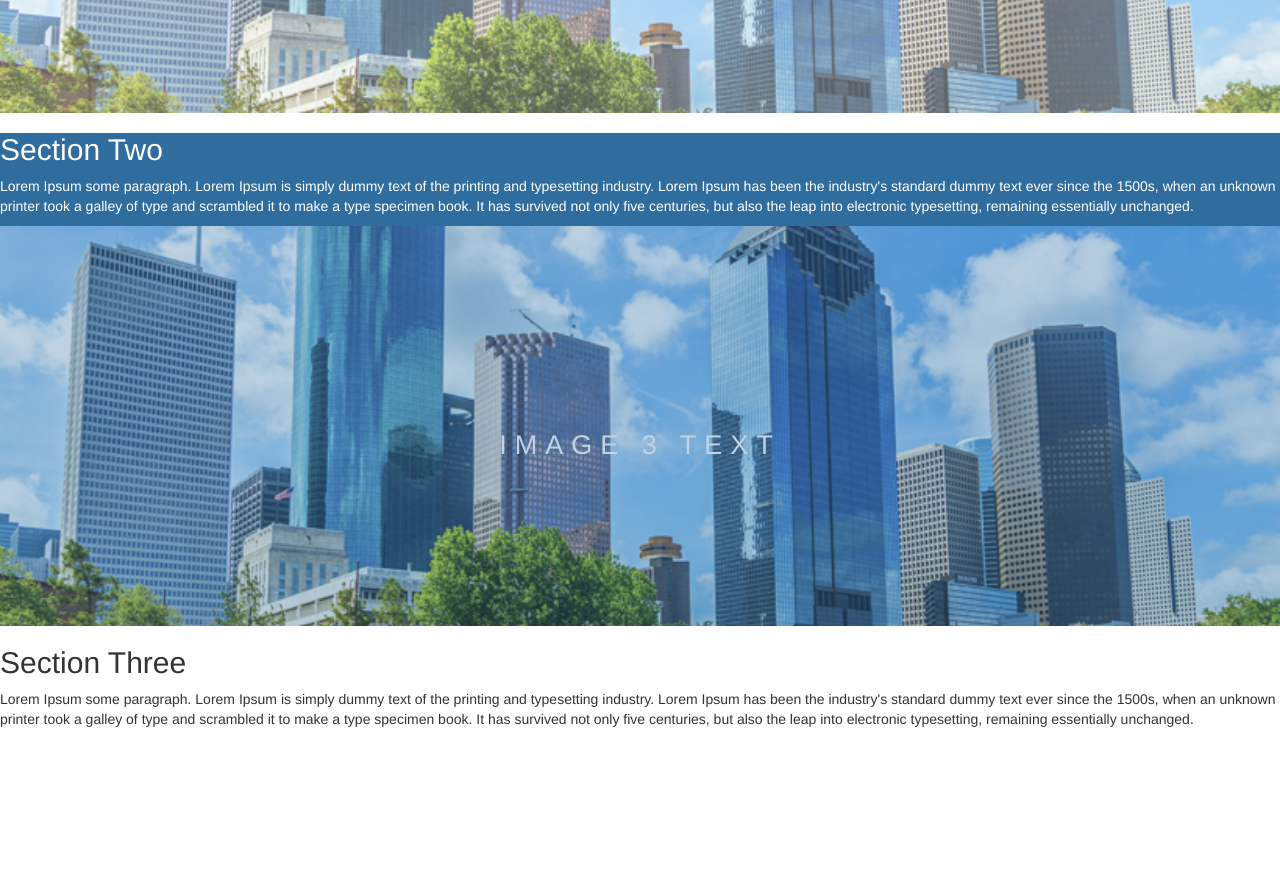
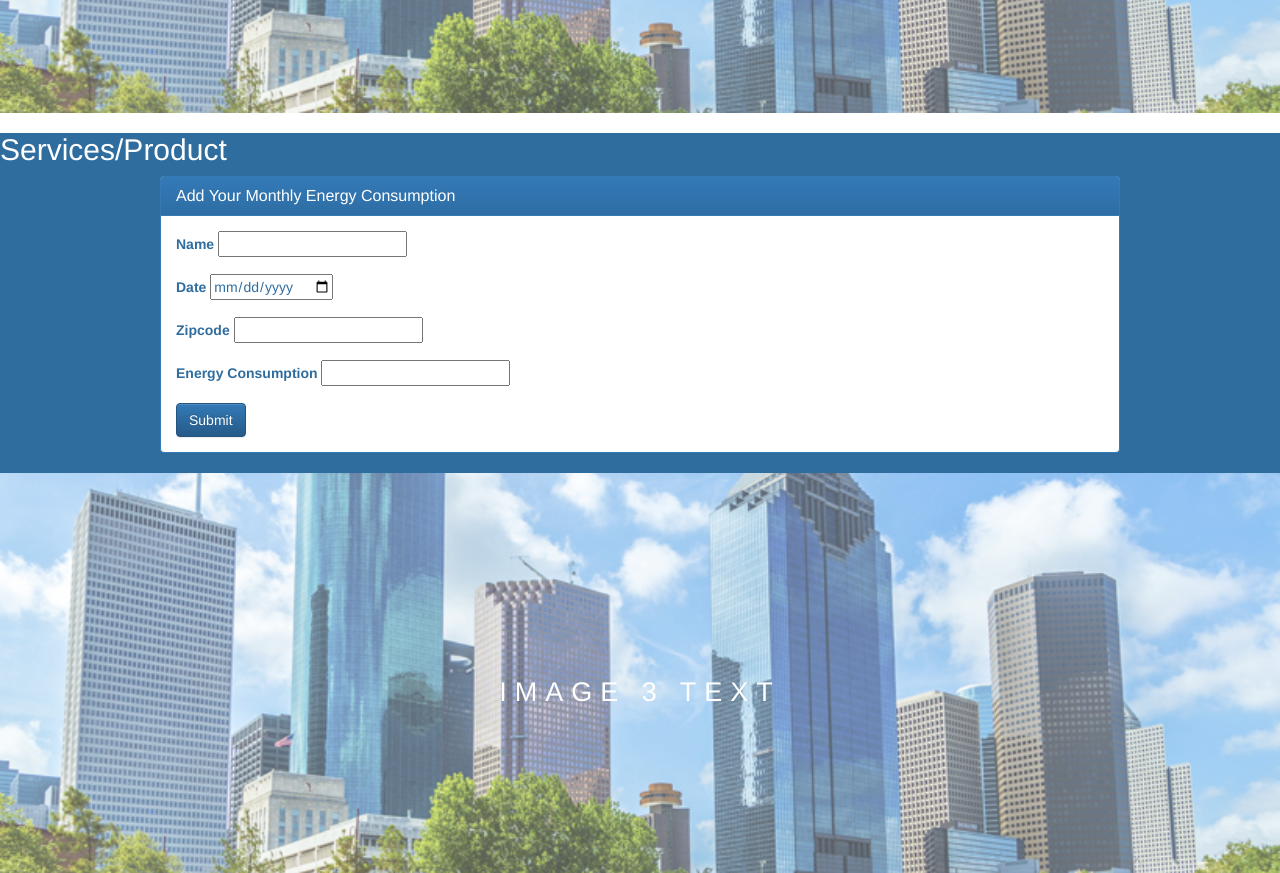
Before and after one commit to mollydarr/AstraFund, a plain HTML site: page index.html in a window 1280 px wide. Shown: the part 1220-2093 px from the top of the page. Before the commit the page ends 2013 px from the top, so only its background shows below. Drawn offline with nearby package versions, Linux system fonts and the light colour scheme.

Commit message:
added user input form

```diff
--- a/assets/css/style.css
+++ b/assets/css/style.css
@@ -78,38 +78,6 @@ body, html {
     }
 }
 
-/*navbar
-
-.navbar {
-  overflow: hidden;
-  background-color: #333;
-  position: fixed;
-  bottom: 0;
-  width: 100%;
-}
-
-/*
-.navbar a {
-  float: left;
-  display: block;
-  color: #f2f2f2;
-  text-align: center;
-  padding: 14px 16px;
-  text-decoration: none;
-  font-size: 17px;
-}
-
-.navbar a:hover {
-  background: #ddd;
-  color: black;
-}
-
-.main {
-  padding: 16px;
-  margin-bottom: 30px;
-  height: 1500px;
-} */
-
 /* general styles */
 html, body {
     height: 100%;
@@ -150,8 +118,13 @@ html, body {
   }
   #services {
     background-color: #306d9f;
-    color: #ffffff;
+    color: #306d9f;
   }
+
+  #productTitle {
+      color: #FFFFFF;
+  }
+
   #services .glyphicon {
     border: 2px solid #FFFFFF;
     border-radius: 50%;
@@ -190,3 +163,10 @@ html, body {
   footer .glyphicon:hover {
     color: #306d9f;
   }
+
+  /*energy form -section two - services/products */
+
+  #energyForm {
+      width: 75%;
+      margin: auto;
+  }
--- a/index.html
+++ b/index.html
@@ -99,11 +99,43 @@
 <div id="services">
 
     <section class - "section section-dark">
-        <h2> Section Two</h2>
-        <p>Lorem Ipsum some paragraph. Lorem Ipsum is simply dummy text of the printing and typesetting industry. Lorem Ipsum
-            has been the industry's standard dummy text ever since the 1500s, when an unknown printer took a galley of type
-            and scrambled it to make a type specimen book. It has survived not only five centuries, but also the leap into
-            electronic typesetting, remaining essentially unchanged.</p>
+        <h2 id="productTitle"> Services/Product </h2>
+
+            <!-- Train Form Input -->
+        <div id="energyForm">
+            <div class="row">
+                    <div class="col-lg-12">
+                      <div class="panel panel-primary">
+                        <div class="panel-heading">
+                          <h3 class="panel-title">Add Your Monthly Energy Consumption</h3>
+                        </div>
+                        <div class="panel-body">
+                          <form>
+                            <div class="form-group">
+                              <label for="userName-input">Name</label>
+                              <input class="table-input" id="userName-input" type="text">
+                            </div>
+                            <div class="form-group">
+                              <label for="date-input">Date</label>
+                              <input class="table-input" id="date-input" type="date">
+                            </div>
+                            <div class="form-group">
+                              <label for="zipcode-input">Zipcode</label>
+                               <input class="table-input" id="zipcode-input" type="number">
+                            </div>
+                            <div class="form-group">
+                                  <label for="energy-input">Energy Consumption</label>
+                                   <input class="table-input" id="energy-input" type="number">
+                            </div>
+                            <button class="btn btn-primary" id="submit-button" type="submit">Submit</button>
+                          </form>
+                        </div>
+                      </div>
+                    </div>
+                  </div>
+
+                </div>
+        </div>
     </section>
 
     <div class="pimg3">
@@ -125,7 +157,7 @@
             and scrambled it to make a type specimen book. It has survived not only five centuries, but also the leap into
             electronic typesetting, remaining essentially unchanged.</p>
     </section>
-
+</div>
 
     <div class="pimg1">
         <div class="ptext">
@@ -134,7 +166,7 @@
             </span>
         </div>
     </div>
-</div>
+
 
 
 
```
